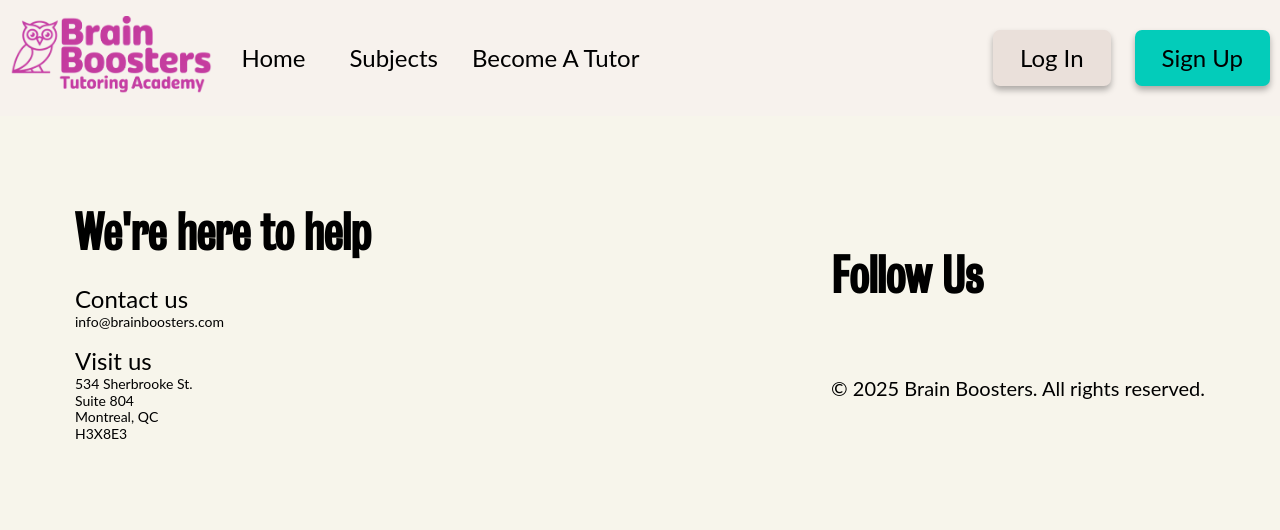
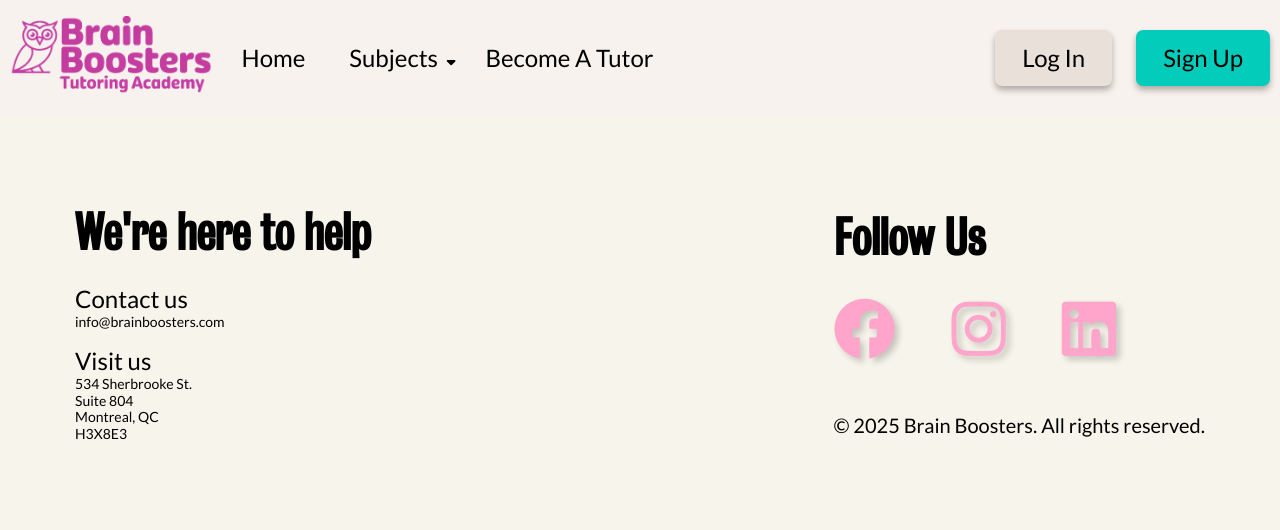
Before and after one commit to 582-41W-VA/Web-Project-2, a Django app: template brainboosters/templates/base.html in a window 1280 px wide. Shown: the top 530 px of the page. Run offline with Django 3.2, Linux system fonts and the light colour scheme; the template is opened without the code that fills it, so the values that code supplies are empty.

Commit message:
update CSS file for homepage

```diff
--- a/brainboosters/static/css/styles.css
+++ b/brainboosters/static/css/styles.css
@@ -1,6 +1,6 @@
 @font-face {
   font-family: "Bureau Regular";
-  src: url("/fonts/Bureau Regular.ttf") format("truetype");
+  src: url("/static/css/fonts/Bureau Regular.ttf") format("truetype");
 }
 * {
   margin: 0;
--- a/brainboosters/templates/base.html
+++ b/brainboosters/templates/base.html
@@ -6,6 +6,16 @@
     <meta name="viewport" content="width=device-width, initial-scale=1.0">
     <title>{% block title %}My Tutoring Platform{% endblock %}</title>
     <link rel="stylesheet" href="{% static 'css/styles.css' %}">
+    <link rel="preconnect" href="https://fonts.googleapis.com" />
+    <link rel="preconnect" href="https://fonts.gstatic.com" crossorigin />
+    <link
+      href="https://fonts.googleapis.com/css2?family=Lato:ital,wght@0,100;0,300;0,400;0,700;0,900;1,100;1,300;1,400;1,700;1,900&display=swap"
+      rel="stylesheet"
+    />
+    <link
+      rel="stylesheet"
+      href="https://cdnjs.cloudflare.com/ajax/libs/font-awesome/6.0.0-beta3/css/all.min.css"
+    />
 </head>
 <body>
     {% include 'navbar.html' %}
```
